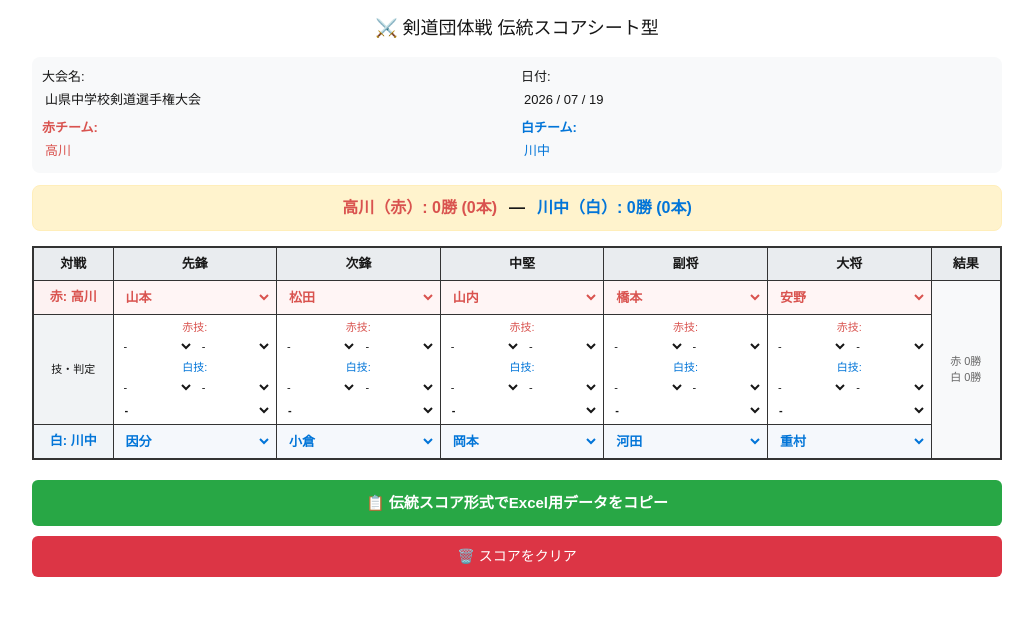
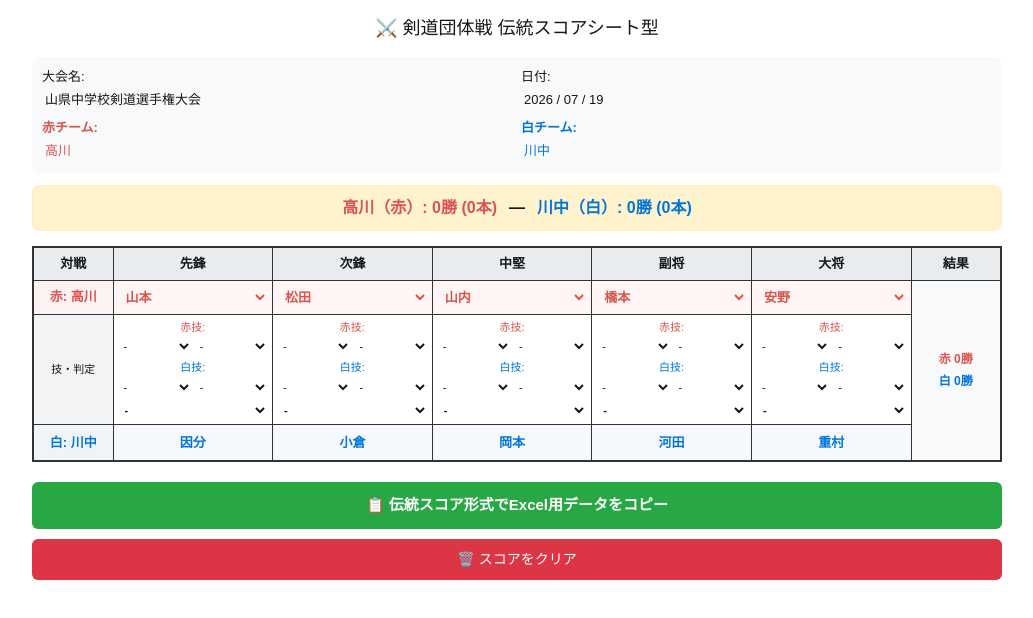
Before and after one commit to marcia031503-prog/kendo-score-app, a Next.js app: page / in a window 1280 px wide. Shown: the top 618 px of the page, without its empty margins (123-1156 px from the left). Built offline with nearby package versions, Linux system fonts and the light colour scheme.

Commit message:
update to traditional score sheet layout

```diff
--- a/src/app/page.tsx
+++ b/src/app/page.tsx
@@ -8,10 +8,10 @@ export default function KendoTeamScoreApp() {
   const [teamRed, setTeamRed] = useState('高川');
   const [teamWhite, setTeamWhite] = useState('川中');
 
-  // ご指定の新チームメンバー6名
+  // 赤チームの選手候補（ドロップダウン用）
   const redCandidates = ['山本', '松田', '山内', '橋本', '安野', '重村'];
-  const whiteCandidates = ['因分', '小倉', '岡本', '河田', '重村', '選手H'];
 
+  // 各ポジションごとの選手名・技の状態
   const [matches, setMatches] = useState([
     { position: '先鋒', redPlayer: '山本', whitePlayer: '因分', redPoint1: '-', redPoint2: '-', whitePoint1: '-', whitePoint2: '-', winner: '-' },
     { position: '次鋒', redPlayer: '松田', whitePlayer: '小倉', redPoint1: '-', redPoint2: '-', whitePoint1: '-', whitePoint2: '-', winner: '-' },
@@ -23,9 +23,35 @@ export default function KendoTeamScoreApp() {
   const techOptions = ['-', '面', '小手', '胴', '突', '出ばな面', '相面', '返し面', '引き面', '抜き面', '出ばな小手', '相小手', '返し胴', '抜き胴', '反則'];
   const winnerOptions = ['-', '赤勝ち', '白勝ち', '引き分け'];
 
+  // 技の選択に応じて自動で勝敗を判定する関数
   const updateMatch = (index: number, field: string, value: string) => {
     const newMatches = [...matches];
-    newMatches[index] = { ...newMatches[index], [field]: value };
+    const target = { ...newMatches[index], [field]: value };
+
+    const redCount = (target.redPoint1 !== '-' ? 1 : 0) + (target.redPoint2 !== '-' ? 1 : 0);
+    const whiteCount = (target.whitePoint1 !== '-' ? 1 : 0) + (target.whitePoint2 !== '-' ? 1 : 0);
+
+    if (redCount > whiteCount) {
+      target.winner = '赤勝ち';
+    } else if (whiteCount > redCount) {
+      target.winner = '白勝ち';
+    } else if (redCount === 2 && whiteCount === 2) {
+      target.winner = '引き分け';
+    } else if (redCount === 0 && whiteCount === 0) {
+      target.winner = '-';
+    } else {
+      if (target.redPoint1 !== '-' && target.whitePoint1 !== '-') {
+        target.winner = '引き分け';
+      }
+    }
+
+    newMatches[index] = target;
+    setMatches(newMatches);
+  };
+
+  const handleWinnerChange = (index: number, value: string) => {
+    const newMatches = [...matches];
+    newMatches[index] = { ...newMatches[index], winner: value };
     setMatches(newMatches);
   };
 
@@ -99,27 +125,33 @@ export default function KendoTeamScoreApp() {
               {['先鋒', '次鋒', '中堅', '副将', '大将'].map(pos => (
                 <th key={pos} style={{ border: '1px solid #333', padding: '6px' }}>{pos}</th>
               ))}
-              <th style={{ border: '1px solid #333', padding: '6px', width: '70px' }}>結果</th>
+              <th style={{ border: '1px solid #333', padding: '6px', width: '90px' }}>結果</th>
             </tr>
           </thead>
           <tbody>
+            {/* 赤チーム選手行 */}
             <tr>
               <td style={{ border: '1px solid #333', padding: '6px', textAlign: 'center', background: '#fdf2f2', color: '#d9534f', fontWeight: 'bold' }}>
                 赤: {teamRed}
               </td>
               {matches.map((m, idx) => (
                 <td key={idx} style={{ border: '1px solid #333', padding: '4px', textAlign: 'center', background: '#fff5f5' }}>
-                  <select value={m.redPlayer} onChange={e => updateMatch(idx, 'redPlayer', e.target.value)} style={{ width: '100%', padding: '4px', fontWeight: 'bold', color: '#d9534f' }}>
+                  <select value={m.redPlayer} onChange={e => {
+                    const newMatches = [...matches];
+                    newMatches[idx].redPlayer = e.target.value;
+                    setMatches(newMatches);
+                  }} style={{ width: '100%', padding: '4px', fontWeight: 'bold', color: '#d9534f' }}>
                     {redCandidates.map(p => <option key={p} value={p}>{p}</option>)}
                   </select>
                 </td>
               ))}
-              <td rowSpan={3} style={{ border: '1px solid #333', padding: '4px', textAlign: 'center', background: '#f8f9fa', verticalAlign: 'middle' }}>
-                <div style={{ fontSize: '11px', color: '#666' }}>赤 {totals.redWins}勝</div>
-                <div style={{ fontSize: '11px', color: '#666' }}>白 {totals.whiteWins}勝</div>
+              <td rowSpan={3} style={{ border: '1px solid #333', padding: '6px', textAlign: 'center', background: '#f8f9fa', verticalAlign: 'middle' }}>
+                <div style={{ fontSize: '12px', color: '#d9534f', fontWeight: 'bold', marginBottom: '4px' }}>赤 {totals.redWins}勝</div>
+                <div style={{ fontSize: '12px', color: '#0275d8', fontWeight: 'bold' }}>白 {totals.whiteWins}勝</div>
               </td>
             </tr>
 
+            {/* 技・判定行 */}
             <tr>
               <td style={{ border: '1px solid #333', padding: '6px', textAlign: 'center', background: '#f1f3f5', fontSize: '11px' }}>
                 技・判定
@@ -145,7 +177,7 @@ export default function KendoTeamScoreApp() {
                     </select>
                   </div>
                   <div style={{ marginTop: '4px' }}>
-                    <select value={m.winner} onChange={e => updateMatch(idx, 'winner', e.target.value)} style={{ width: '100%', fontSize: '11px', padding: '3px', fontWeight: 'bold' }}>
+                    <select value={m.winner} onChange={e => handleWinnerChange(idx, e.target.value)} style={{ width: '100%', fontSize: '11px', padding: '3px', fontWeight: 'bold', background: m.winner === '赤勝ち' ? '#ffe3e3' : m.winner === '白勝ち' ? '#e7f5ff' : '#fff' }}>
                       {winnerOptions.map(w => <option key={w} value={w}>{w}</option>)}
                     </select>
                   </div>
@@ -153,15 +185,24 @@ export default function KendoTeamScoreApp() {
               ))}
             </tr>
 
+            {/* 白チーム選手行（自由に入力できるテキストボックスに変更） */}
             <tr>
               <td style={{ border: '1px solid #333', padding: '6px', textAlign: 'center', background: '#f0f4f8', color: '#0275d8', fontWeight: 'bold' }}>
                 白: {teamWhite}
               </td>
               {matches.map((m, idx) => (
                 <td key={idx} style={{ border: '1px solid #333', padding: '4px', textAlign: 'center', background: '#f5f8fc' }}>
-                  <select value={m.whitePlayer} onChange={e => updateMatch(idx, 'whitePlayer', e.target.value)} style={{ width: '100%', padding: '4px', fontWeight: 'bold', color: '#0275d8' }}>
-                    {whiteCandidates.map(p => <option key={p} value={p}>{p}</option>)}
-                  </select>
+                  <input
+                    type="text"
+                    value={m.whitePlayer}
+                    onChange={e => {
+                      const newMatches = [...matches];
+                      newMatches[idx].whitePlayer = e.target.value;
+                      setMatches(newMatches);
+                    }}
+                    placeholder="選手名"
+                    style={{ width: '100%', padding: '4px', fontWeight: 'bold', color: '#0275d8', textAlign: 'center', boxSizing: 'border-box' }}
+                  />
                 </td>
               ))}
             </tr>
```
